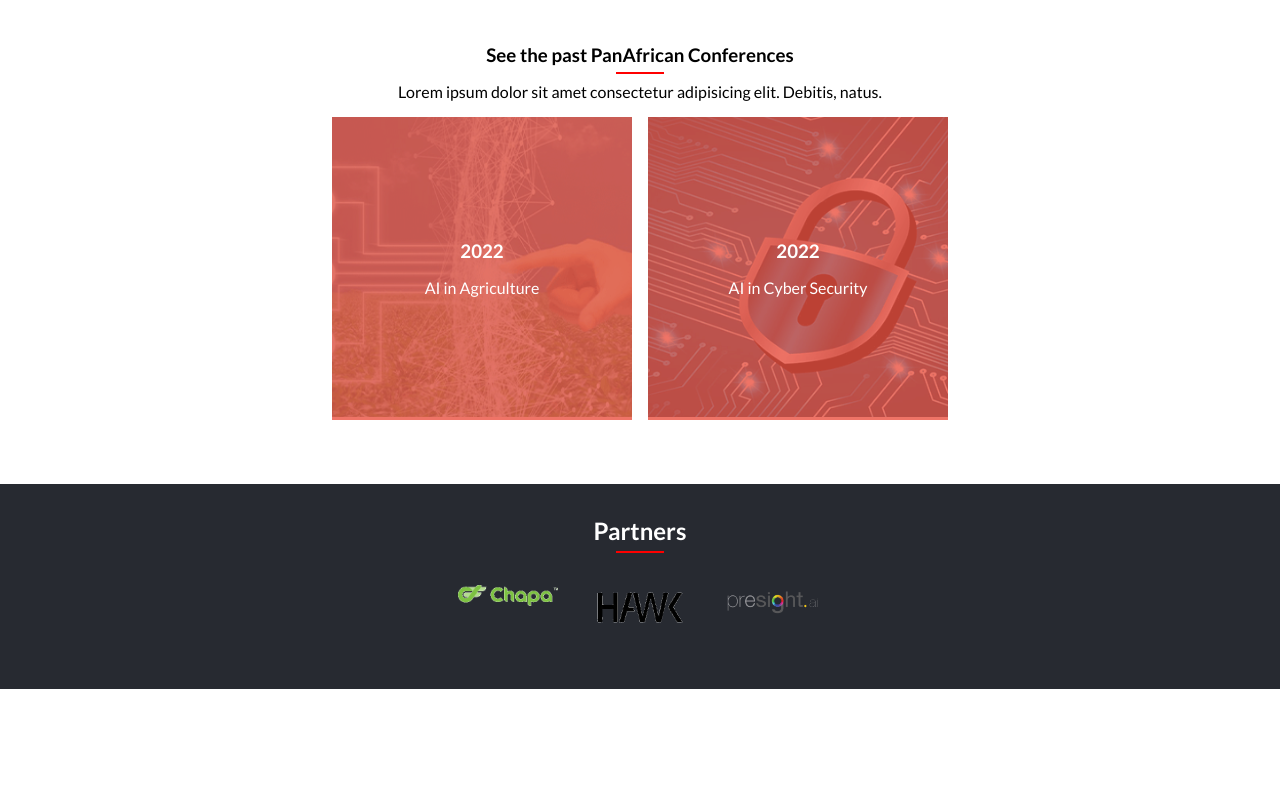
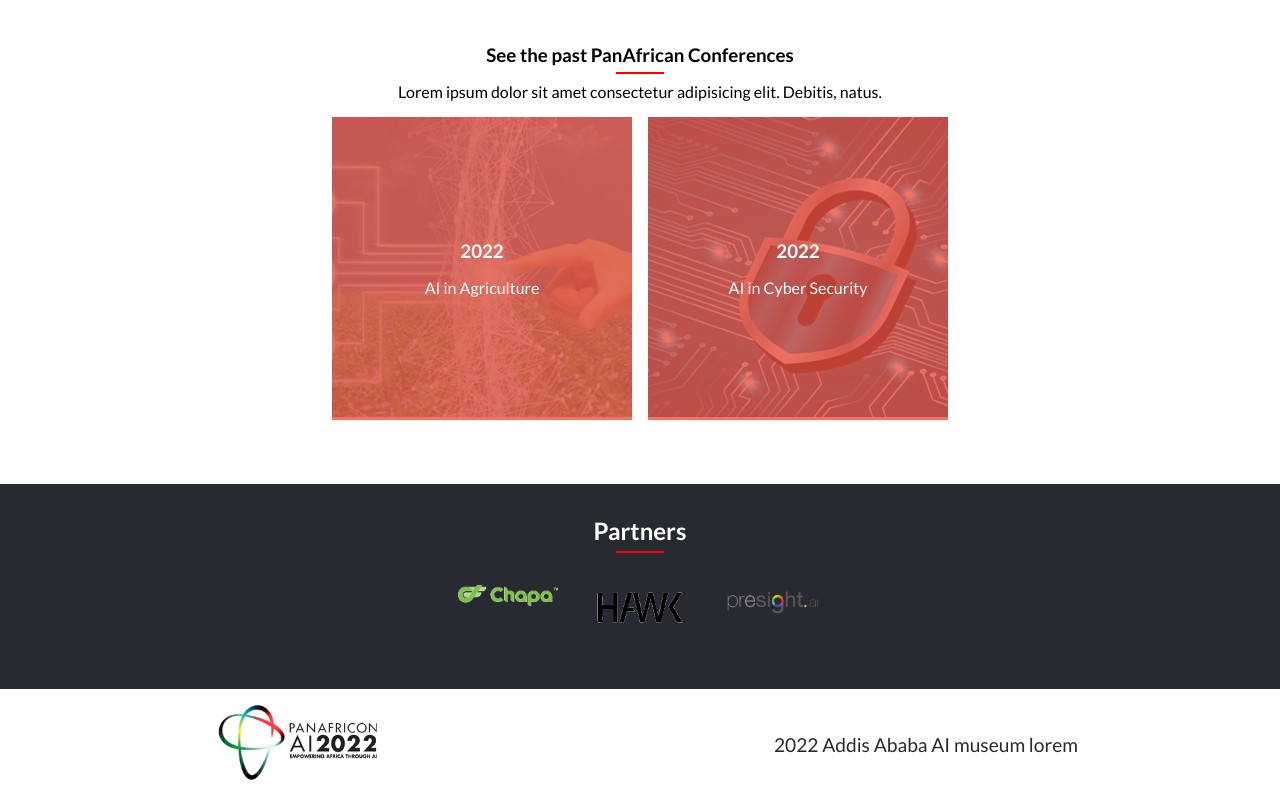
Before and after one commit to GutemaG/module-1-capstone, a website: page about.html in a window 1280 px wide. Shown: the part 1000-1800 px from the top of the page. Before the commit the page ends 1689 px from the top, so only its background shows below. Drawn offline with Linux system fonts and the light colour scheme; a web font is replaced by a local one.

Commit message:
Add footer section in about page and create corrosponding css file

```diff
--- a/about.html
+++ b/about.html
@@ -102,14 +102,28 @@
             <img src="/assets/partner/chapa.png" alt="${partnerData[i].name}" />
           </li>
           <li class="partner">
-            <img src="/assets/partner/hawk-logo.png" alt="${partnerData[i].name}" />
+            <img
+              src="/assets/partner/hawk-logo.png"
+              alt="${partnerData[i].name}"
+            />
           </li>
           <li class="partner">
-            <img src="/assets/partner/presight-ai.png" alt="${partnerData[i].name}" />
+            <img
+              src="/assets/partner/presight-ai.png"
+              alt="${partnerData[i].name}"
+            />
           </li>
         </ul>
       </section>
     </main>
+    <footer class="footer">
+      <div>
+        <img src="assets/panafrica2022-logo.png" alt="PanAfrica Logo" />
+      </div>
+      <div class="footer-right">
+        <p>2022 Addis Ababa AI museum lorem</p>
+      </div>
+    </footer>
     <script
       src="https://kit.fontawesome.com/f5445ae524.js"
       crossorigin="anonymous"
--- /dev/null
+++ b/css/about/footer.css
@@ -0,0 +1,16 @@
+footer {
+  padding: 1rem;
+  display: flex;
+  justify-content: space-around;
+  align-items: center;
+}
+
+footer img {
+  width: 200px;
+  height: auto;
+}
+
+footer p {
+  font-size: 1.2rem;
+  color: var(--primary-color);
+}
--- a/css/about/style.css
+++ b/css/about/style.css
@@ -1,5 +1,6 @@
 @import url(header.css);
 @import url(main-section.css);
+@import url(footer.css);
 @import url("https://fonts.googleapis.com/css2?family=Lato:wght@100;300;400;700&display=swap");
 
 @font-face {
```
